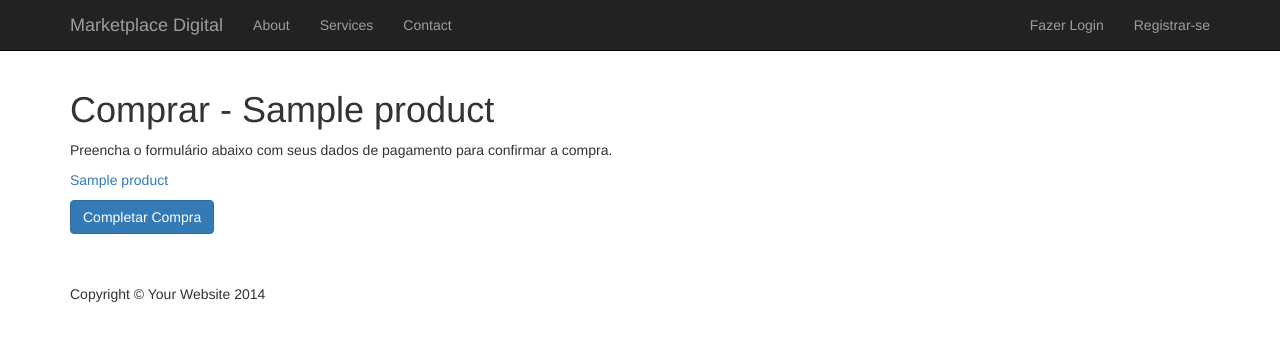
After one commit to felipegalvao/marketplacedigital, a Django app: template marketplacedigital/templates/shop/product_purchase.html in a window 1280 px wide. The commit adds this page. Shown: the top 363 px of the page. Run offline with Django 3.2, Linux system fonts and the light colour scheme; the template is opened without the code that fills it: most values are stand-ins (such as "Sample title", 1, 10 or a date in 2020); some libraries are stand-ins or nearby versions.

Commit message:
Add start of purchase functionality (still without payment)

```diff
--- a/marketplacedigital/shop/admin.py
+++ b/marketplacedigital/shop/admin.py
@@ -1,6 +1,7 @@
 from django.contrib import admin
-from .models import Category, Product, ProductFile
+from .models import Category, Product, ProductFile, Purchase
 
 admin.site.register(Category)
 admin.site.register(Product)
 admin.site.register(ProductFile)
+admin.site.register(Purchase)
--- a/marketplacedigital/shop/models.py
+++ b/marketplacedigital/shop/models.py
@@ -41,6 +41,7 @@ class Purchase(models.Model):
     user = models.ForeignKey(User)
     product = models.ForeignKey(Product)
     value = models.DecimalField(max_digits=6, decimal_places=2)
+    paid = models.BooleanField(default=False)
     time = models.DateTimeField(default=timezone.now)
 
     def __str__(self):
--- a/marketplacedigital/shop/urls.py
+++ b/marketplacedigital/shop/urls.py
@@ -6,5 +6,7 @@ urlpatterns = [
     url(r'produtos/criar/$', views.create_product, name='create_product'),
     url(r'produtos/meus_produtos/$', views.my_products, name='my_products'),
     url(r'produtos/(?P<product_slug>[\w|-]+)/admin/$', views.my_product_admin, name='my_product_admin'),
+    url(r'produtos/(?P<product_slug>[\w|-]+)/comprar/$', views.product_purchase, name='product_purchase'),
+    url(r'produtos/(?P<product_slug>[\w|-]+)/fechar_compra/$', views.purchase_confirmation, name='purchase_confirmation'),
     url(r'produtos/(?P<product_slug>[\w|-]+)/$', views.show_product, name='show_product'),
 ]
--- /dev/null
+++ b/marketplacedigital/templates/shop/product_purchase.html
@@ -0,0 +1,11 @@
+{% extends 'base.html' %}
+{% load static %}
+
+{% block page %}
+  <div class="container">
+    <h1>Comprar - {{ product.name }}</h1>
+    <p>Preencha o formulário abaixo com seus dados de pagamento para confirmar a compra.</p>
+    <p><a href="{% url 'show_product' product.slug %}">{{ product.name }}</a></p>
+    <a href="{% url 'purchase_confirmation' product.slug %}"><button class="btn btn-default btn-primary">Completar Compra</button></a>
+  </div>
+{% endblock %}
--- a/marketplacedigital/templates/shop/show_product.html
+++ b/marketplacedigital/templates/shop/show_product.html
@@ -29,6 +29,9 @@
             {% endfor %}
           </ul>
         {% endif %}
+        <a href="{% url 'product_purchase' product.slug %}">
+          <button class="btn btn-default btn-primary">Comprar</button>
+        </a>
       </div>
     </div>
   </div>
```
Also changed, not shown: marketplacedigital/shop/views.py (+17 -1 lines), marketplacedigital/db.sqlite3, marketplacedigital/shop/migrations/0010_purchase_paid.py (added).
